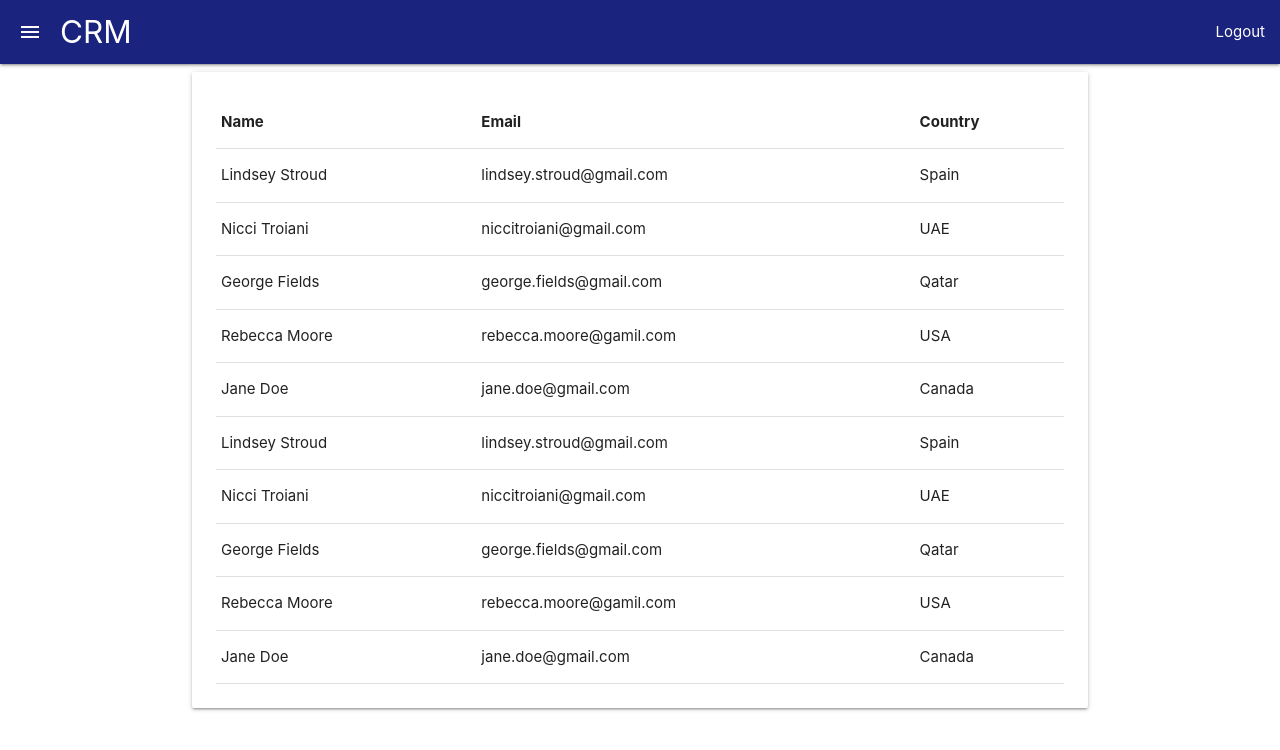
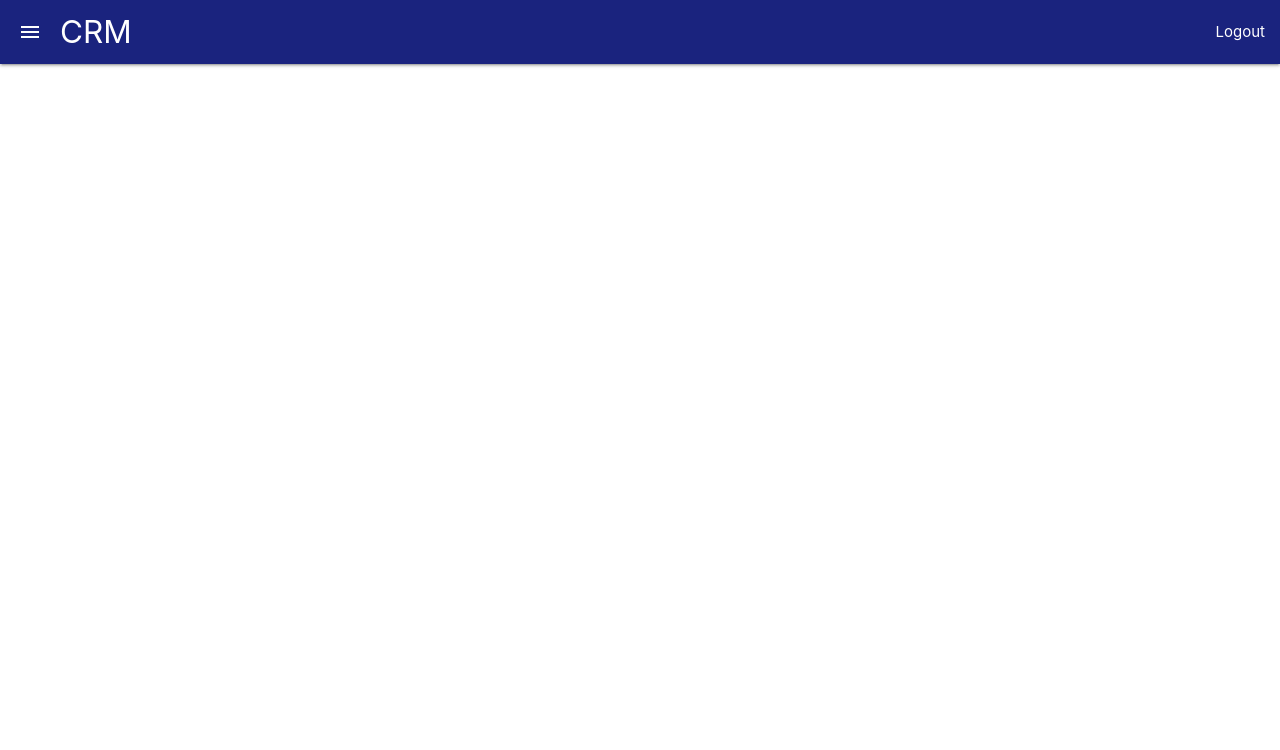
Before and after one commit to mohammed-shahan/CRM_Project, a Flask app: page /admin/ in a window 1280 px wide. Shown: the top 750 px of the page. Run offline with Flask 2, Linux system fonts and the light colour scheme; a user stored in the database is signed in; tables that the repository leaves empty hold one stand-in row (values such as "Sample post").

Commit message:
removed dummy table

```diff
--- a/apps/templates/admin/pages/dashboard.html
+++ b/apps/templates/admin/pages/dashboard.html
@@ -5,71 +5,7 @@
 {% block content %}
 
 <div class="container">
-    <div class="card">
-        <div class="card-content">
-            <table id="users">
-                <thead>
-                    <tr>
-                        <th>Name</th>
-                        <th>Email</th>
-                        <th>Country</th>
-                    </tr>
-                </thead>
-                <tbody>
-                    <tr>
-                        <td>Lindsey Stroud</td>
-                        <td>lindsey.stroud@gmail.com</td>
-                        <td>Spain</td>
-                    </tr>
-                    <tr>
-                        <td>Nicci Troiani</td>
-                        <td>niccitroiani@gmail.com</td>
-                        <td>UAE</td>
-                    </tr>
-                    <tr>
-                        <td>George Fields</td>
-                        <td>george.fields@gmail.com</td>
-                        <td>Qatar</td>
-                    </tr>
-                    <tr>
-                        <td>Rebecca Moore</td>
-                        <td>rebecca.moore@gamil.com</td>
-                        <td>USA</td>
-                    </tr>
-                    <tr>
-                        <td>Jane Doe</td>
-                        <td>jane.doe@gmail.com</td>
-                        <td>Canada</td>
-                    </tr>
-                    <tr>
-                        <td>Lindsey Stroud</td>
-                        <td>lindsey.stroud@gmail.com</td>
-                        <td>Spain</td>
-                    </tr>
-                    <tr>
-                        <td>Nicci Troiani</td>
-                        <td>niccitroiani@gmail.com</td>
-                        <td>UAE</td>
-                    </tr>
-                    <tr>
-                        <td>George Fields</td>
-                        <td>george.fields@gmail.com</td>
-                        <td>Qatar</td>
-                    </tr>
-                    <tr>
-                        <td>Rebecca Moore</td>
-                        <td>rebecca.moore@gamil.com</td>
-                        <td>USA</td>
-                    </tr>
-                    <tr>
-                        <td>Jane Doe</td>
-                        <td>jane.doe@gmail.com</td>
-                        <td>Canada</td>
-                    </tr>
-                </tbody>
-            </table>
-        </div>
-    </div>
+
 </div>
 
 
```
